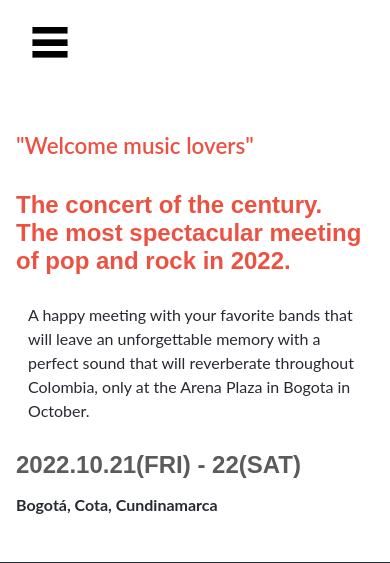
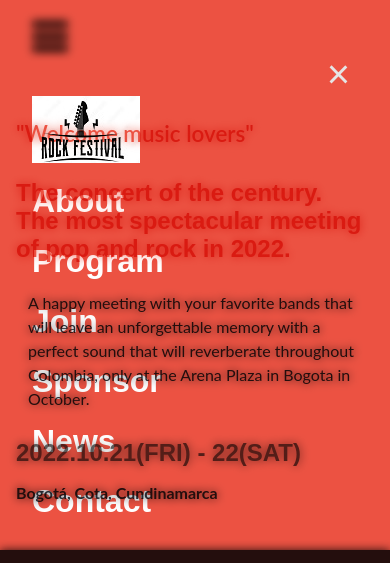
Before and after one commit to robinbenitezmora/Capstone-1, a website: page index.html in a window 390 px wide. Both pictures are taken after a click on the link 195 px from the left and 42 px from the top of the page. Shown: the top 563 px of the page. Drawn offline with nearby package versions, Linux system fonts and the light colour scheme; a web font is replaced by a local one.

Commit message:
Add html, css and javascript code lines so that a 'slide-bar-menu' appear by clicking hamburger menu

```diff
--- a/index.html
+++ b/index.html
@@ -13,7 +13,21 @@
 </head>
 
 <body>
-  <a class="menu" href="#"><img src="./icons/menu.png" alt="hamburger menu"></a>
+  <div id="slide_menu">
+    <div>
+      <ul class="items">
+        <li><a class="logo__slide-menu" href="#"><img src="./images/logo-rock.jpg" alt="header icon"></a></li>
+        <li><a class="menu__topics" href="#">About</a></li>
+        <li><a class="menu__topics" href="#">Program</a></li>
+        <li><a class="menu__topics" href="#">Join</a></li>
+        <li><a class="menu__topics" href="#">Sponsor</a></li>
+        <li><a class="menu__topics" href="#">News</a></li>
+        <li><a class="menu__topics" href="#">Contact</a></li>
+      </ul>
+    </div>
+    <div><a href="#" class="cls">&times;</a></div>
+  </div>
+  <a class="hamburger-menu" href="#"><img src="./icons/menu.png" alt="hamburger menu"></a>
   <header>
     <span class="upper-menu">
       <span class="upper-menu__icons">
--- a/main.js
+++ b/main.js
@@ -1,10 +1,15 @@
-const openSlideMenu = document.querySelector('.menu');
+const openSlideMenu = document.querySelector('.hamburger-menu');
 const closeSlideMenu = document.querySelector('.cls');
+const closeNav = document.querySelector('.items');
 
 openSlideMenu.addEventListener('click', () => {
-    document.querySelector('.slide-menu').classList.add('active');
+  document.getElementById('slide_menu').classList.add('active');
 });
 
 closeSlideMenu.addEventListener('click', () => {
-    document.querySelector('.slide-menu').classList.remove('active');
+  document.getElementById('slide_menu').classList.remove('active');
 });
+
+closeNav.addEventListener('click', () => {
+  document.getElementById('slide_menu').classList.remove('active');
+});
--- a/style.css
+++ b/style.css
@@ -31,8 +31,95 @@
   display: none;
 }
 
+.logo__slide-menu {
+  display: flex;
+}
+
 .menu__list {
   display: none;
+}
+
+#slide_menu {
+  display: flex;
+  flex-direction: row;
+  backdrop-filter: blur(5px);
+  justify-content: space-between;
+  align-items: flex-start;
+  height: 161rem;
+  width: 100%;
+  position: absolute;
+  top: 0;
+  left: -90rem;
+  background: var(--secondary);
+  transition: all 1000ms linear;
+  padding-top: 6rem;
+  padding-left: 2rem;
+  mix-blend-mode: multiply;
+}
+
+#slide_menu.active {
+  left: 0;
+  pointer-events: auto;
+}
+
+.cls {
+  position: absolute;
+  top: 4rem;
+  right: 2.5rem;
+  font-family: "Poppins", sans-serif;
+  font-style: normal;
+  font-size: 2.5rem;
+  line-height: 1.25rem;
+  color: #e5e5e5;
+  text-decoration: none;
+}
+
+.hamburger-menu {
+  display: flex;
+  flex-direction: row;
+  height: 2.5rem;
+  justify-content: space-between;
+  align-items: center;
+  font-family: "Poppins", sans-serif;
+  font-style: normal;
+  font-weight: 500;
+  font-size: 15px;
+  line-height: 1.25rem;
+  margin: 1rem 1.5rem;
+}
+
+.menu__icon {
+  position: absolute;
+  top: 2rem;
+  right: 2rem;
+  transform: scale(1);
+}
+
+.items {
+  display: flex;
+  flex-direction: column;
+  justify-content: start;
+  align-items: flex-start;
+  gap: 1rem;
+}
+
+.menu__topics {
+  display: flex;
+  justify-content: start;
+  align-items: center;
+  font-family: "Poppins", sans-serif;
+  font-style: normal;
+  font-weight: 600;
+  font-size: 32px;
+  line-height: 44px;
+  text-decoration: none;
+  color: #fff;
+  list-style: none;
+}
+
+.menu__icon.active {
+  left: 0;
+  pointer-events: auto;
 }
 
 h1 {
```
